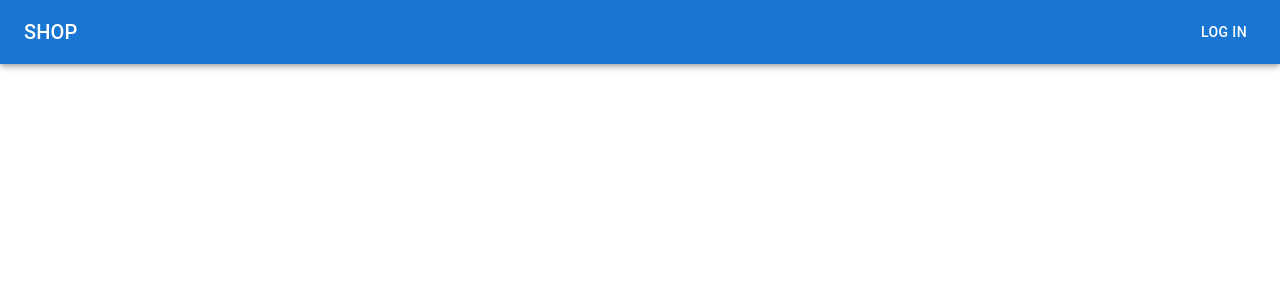
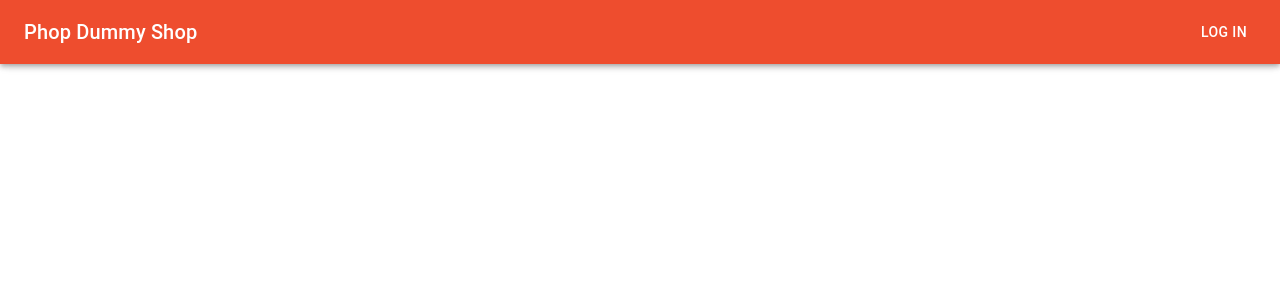
Before and after one commit to AranGit/e-commerce-fe, a Next.js app: page / in a window 1280 px wide. Shown: the top 300 px of the page. Built offline with nearby package versions, Linux system fonts and the light colour scheme.

Commit message:
Edit width of main layout

```diff
--- a/src/app/globals.css
+++ b/src/app/globals.css
@@ -32,6 +32,10 @@ h5 {
   background-color: #efefef;
 }
 
+nav.MuiAppBar-root {
+  background-color: #EE4D2E;
+}
+
 .MuiCardMedia-root {
   background-size: contain !important;
 }
--- a/src/components/NavBar.tsx
+++ b/src/components/NavBar.tsx
@@ -16,6 +16,8 @@ import Toolbar from '@mui/material/Toolbar';
 import Typography from '@mui/material/Typography';
 import Button from '@mui/material/Button';
 import { useRouter } from 'next/navigation';
+
+const shopName = 'Phop Dummy Shop'
 
 interface Props {
   window?: () => Window;
@@ -49,7 +51,7 @@ function NavBar(props: Props) {
   const drawer = (
     <Box onClick={handleDrawerToggle} sx={{ textAlign: 'center' }}>
       <Typography variant="h6" sx={{ my: 2 }}>
-        SHOP
+        {shopName}
       </Typography>
       <Divider />
       <List>
@@ -76,7 +78,7 @@ function NavBar(props: Props) {
     <Box sx={{ display: 'flex' }}>
       <CssBaseline />
       <AppBar component="nav">
-        <Toolbar>
+        <Toolbar className='w-full max-w-[1400px] mx-[auto]'>
           <IconButton
             className='left-[95%]'
             color="inherit"
@@ -92,7 +94,7 @@ function NavBar(props: Props) {
             component="div"
             sx={{ flexGrow: 1, display: { xs: 'none', sm: 'block' } }}
           >
-            SHOP
+            {shopName}
           </Typography>
           <Box sx={{ display: { xs: 'none', sm: 'block' } }}>
             {
--- a/src/components/PageLayout.tsx
+++ b/src/components/PageLayout.tsx
@@ -45,7 +45,7 @@ export default function PageLayout({
         <NavBar />
       </header>
       <main className="flex flex-col items-center justify-between p-5 mt-[80px]">
-        {children}
+        <div className="max-w-[1400px]">{children}</div>
       </main>
       <footer></footer>
     </AuthProvider>
```
